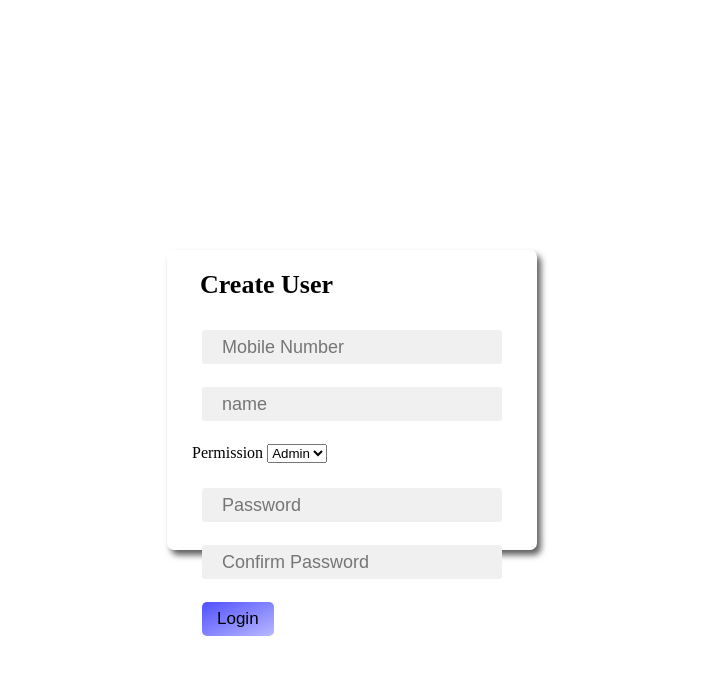
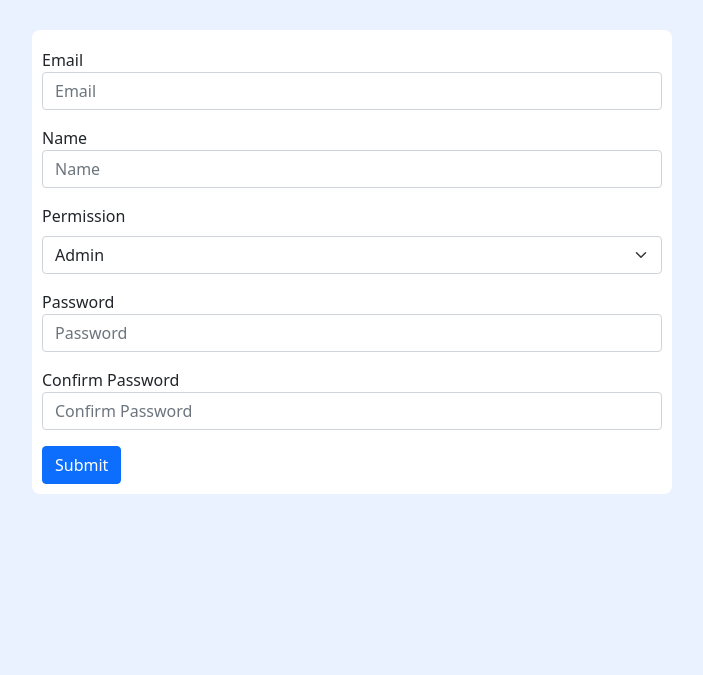
Before and after one commit to uttampagda/Agreetech, a Django app: page /createuser in a window 1280 px wide. Shown: the top 675 px of the page, without its empty margins (288-991 px from the left). Run offline with Django 4.2, Linux system fonts and the light colour scheme; a user stored in the database is signed in.

Commit message:
create farmer form

```diff
--- a/adminaccess/views.py
+++ b/adminaccess/views.py
@@ -38,7 +38,7 @@ def permission_denied(request):
 @permission_required('is_staff','403')
 def createuser(request):
         if request.method == 'POST':
-            number = request.POST['number']
+            email = request.POST['email']
             name = request.POST['name']
             group = request.POST['group']
             pass1 = request.POST['password1']
@@ -48,7 +48,7 @@ def createuser(request):
             else:
                 is_staff = 0
             if pass1 == pass2:
-                user = User.objects.create_user(number, name, pass1,is_staff=is_staff)
+                user = User.objects.create_user(email, name, pass1,is_staff=is_staff)
                 user.save()
                 return redirect('dashboard')
         return render(request, 'auth/createuser.html')
--- /dev/null
+++ b/static/createuser.css
@@ -0,0 +1,24 @@
+body {
+    background-color: rgb(235, 242, 255);
+}
+
+.create_user_form {
+    background-color: white;
+    padding: 10px;
+    margin-top: 30px;
+    border-radius: 8px;
+    width: 50%;
+    height: auto;
+}
+
+@media(max-width: 768px) {
+    .create_user_form {
+        width: 80%;
+    }
+}
+
+@media(max-width: 400px) {
+    .create_user_form {
+        width: 90%;
+    }
+}
--- a/templates/auth/createuser.html
+++ b/templates/auth/createuser.html
@@ -2,111 +2,45 @@
 <html lang="en">
 
 <head>
+    {% load static %}
     <meta charset="UTF-8">
     <meta http-equiv="X-UA-Compatible" content="IE=edge">
     <meta name="viewport" content="width=device-width, initial-scale=1.0">
+    <link href="https://cdn.jsdelivr.net/npm/bootstrap@5.1.3/dist/css/bootstrap.min.css" rel="stylesheet">
+    <script src="https://cdn.jsdelivr.net/npm/bootstrap@5.1.3/dist/js/bootstrap.bundle.min.js"></script>
+    <link rel="stylesheet" href="{% static 'createuser.css' %}">
     <title>Document</title>
 </head>
-<style>
-    .loginuser {
-        position: fixed;
-        top: 50%;
-        left: 50%;
-        left: 50%;
-        top: 50%;
-        transform: translate(-50%, -50%);
-        width: 370px;
-        height: 300px;
-        z-index: 5;
-        background-color: white;
-        border-radius: 7px;
-        box-shadow: 4px 5px 6px rgba(0, 0, 0, 0.63);
-    }
-
-    .signup {
-        font-size: 26px;
-        font-weight: bold;
-        margin: 20px;
-    }
-
-    .signup1 {
-        margin: 30px auto 0px auto;
-        width: 320px;
-        /* border: 1px solid black; */
-    }
-    .signup11,
-    .signup111 {
-        width: 300px;
-        height: 32px;
-        margin: 25px auto;
-        /* border: 1px solid black; */
-}
-
-    .signup11 input {
-        width: 288px;
-        height: 32px;
-        background: rgb(240, 240, 240);
-        border: none;
-        outline: none;
-        border-radius: 3px;
-        font-size: 18px;
-        padding-left: 10px;
-    }
-
-    .signup11 input::placeholder{
-        font-size: 18px;
-        padding-left: 10px;
-    }
-
-    .signbtn {
-        width: 300px;
-        margin: auto;
-    }
-
-    .signbtn1 {
-        border: none;
-        outline: none;
-        font-size: 17px;
-        padding: 7px 15px;
-        border-radius: 5px;
-        background: linear-gradient(to right bottom, rgb(80, 80, 255), rgb(184, 184, 255));
-    }
-
-    .signin1 {
-        width: 300px;
-        font-size: 14px;
-        margin-top: 20px;
-        text-align: center;
-        color: rgb(70, 70, 70);
-    }
-    input[type=number]::-webkit-inner-spin-button,
-    input[type=number]::-webkit-outer-spin-button {
-        -webkit-appearance: none;
-        -moz-appearance: none;
-        appearance: none;
-        margin: 0;
-    }
-</style>
 
 <body>
-    <div class="loginuser">
-        <div class="signup"> &nbsp; Create User</div>
-        <div class="signup1">
-            <form method="post" id="loginid">
-                {% csrf_token %}
-                <div class="signup11"><input type="number" name="number" placeholder="Mobile Number" required></div>
-                <div class="signup11"><input type="text" name="name" placeholder="name" required></div>
-<label for="cars">Permission</label>
-
-<select name="group" id="cars">
-  <option value="Admin">Admin</option>
-  <option value="Staff">Staff</option>
-</select>                <div class="signup11"><input type="password" name="password1" placeholder="Password" required></div>
-                <div class="signup11"><input type="password" name="password2" placeholder="Confirm Password" required></div>
-<!--                <div class="signup11"><input type="dropdown" name="uapassword" placeholder="Password" required></div>-->
-                <div class="signbtn"><button class="signbtn1" type="submit" form="loginid">Login</button></div>
-            </form>
-        </div>
+    <div class="container create_user_form">
+        <form method="post" id="loginid">
+            {% csrf_token %}
+            <div class="form-group mt-2">
+                <label for="m_email">Email</label>
+                <input type="text" class="form-control" id="m_email" name="email" placeholder="Email" required>
+            </div>
+            <div class="form-group mt-3">
+                <label for="user_name">Name</label>
+                <input type="text" class="form-control" id="user_name" name="name" placeholder="Name" required>
+            </div>
+            <div class="form-group mt-3">
+                <label for="sel1" class="form-label">Permission</label>
+                <select class="form-select" id="sel1" name="group">
+                    <option value="Admin">Admin</option>
+                    <option value="Staff">Staff</option>
+                </select>
+            </div>
+            <div class="form-group mt-3">
+                <label for="pass1">Password</label>
+                <input type="password" class="form-control" id="pass1" name="password1" placeholder="Password" required>
+            </div>
+            <div class="form-group mt-3">
+                <label for="pass2">Confirm Password</label>
+                <input type="password" class="form-control" id="pass2" name="password2" placeholder="Confirm Password" required>
+            </div>
+            <button type="submit" class="btn btn-primary mt-3" form="loginid">Submit</button>
+        </form>
     </div>
 </body>
 
```
Also changed, not shown: templates/forms/farmer_registration.html (+64 -0 lines), db.sqlite3.
